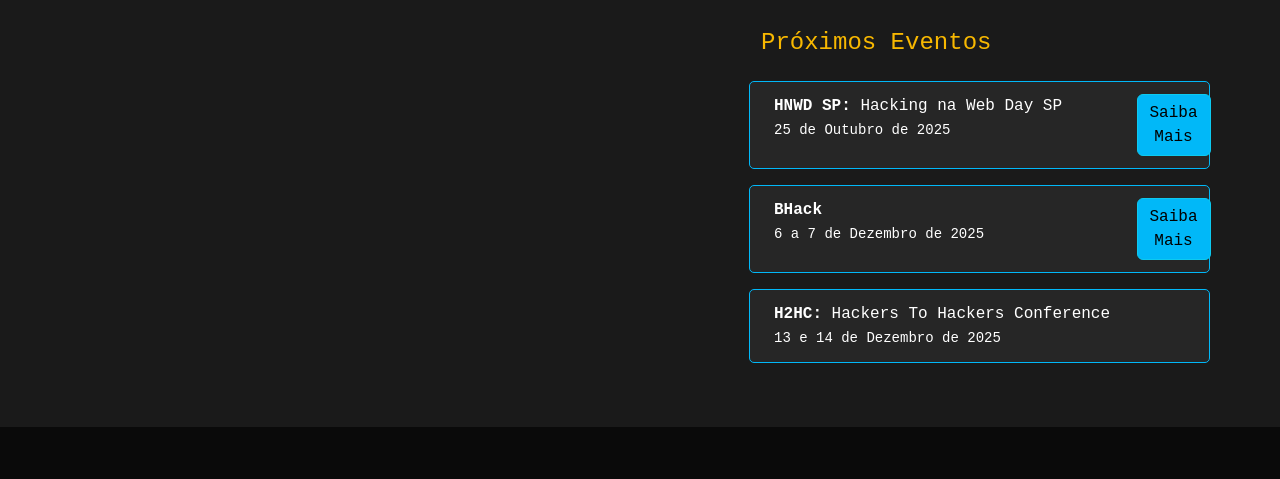
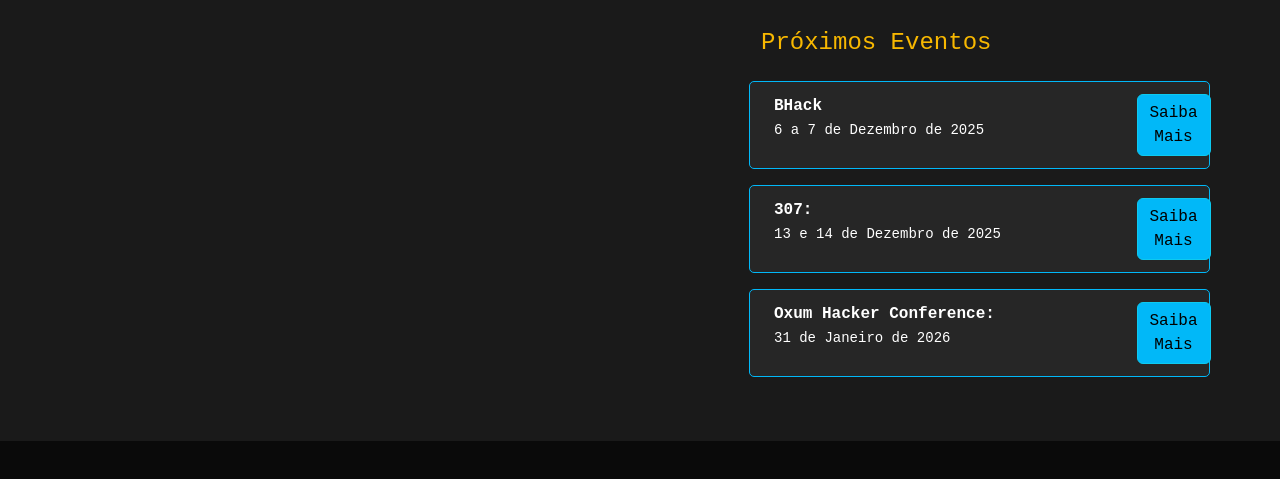
Before and after one commit to PirateShipBr/Website, a plain HTML site: page events.html in a window 1280 px wide. Shown: the part 165-644 px from the top of the page. Drawn offline with nearby package versions, Linux system fonts and the light colour scheme; a script that the page names is missing.

Commit message:
fix:ajustes nos eventos e css

```diff
--- a/events.html
+++ b/events.html
@@ -22,9 +22,9 @@
           today: 'Hoje'
         },
         events: [
-          { title: 'HNWD SP', start: '2025-10-25', end: '2025-10-25' },
           { title: 'Bhack', start: '2025-12-06', end: '2025-10-07' },
-          { title: 'H2HC', start: '2025-12-13', end: '2025-12-14' }
+          { title: '307', start: '2025-12-13', end: '2025-12-15' },
+          { title: 'Oxum HC', start: '2026-01-31', end: '2026-02-01' }
 
         ]
       });
@@ -86,38 +86,39 @@
         <div class="col-12 col-lg-5">
           <h4 class="mb-4 text-accent-warm">Próximos Eventos</h4>
           <ul class="list-unstyled event-list">
-            <li data-date="2025-10-25" class="event-item row">
-              <div class="col-xs-10 col-sm-10 col-md-10">
-                <strong>HNWD SP:</strong> Hacking na Web Day SP<br><small>25 de Outubro de 2025</small>
 
-              </div>
-              <div class="col-xs-2 col-sm-12 col-md-2">
-                <a href="https://www.sympla.com.br/evento/hnwd-sao-paulo-2025/2960294?d=PIRATE20" target="_blank">
-                  <button type="button" class="btn btn-info">Saiba Mais</button>
-                </a>
-              </div>
-
-            </li>
             <li data-date="2025-12-06" class="event-item row">
               <div class="col-xs-10 col-sm-10 col-md-10">
                 <strong>BHack</strong><br><small>6 a 7 de Dezembro de 2025</small>
-
               </div>
               <div class="col-xs-2 col-sm-12 col-md-2">
                 <a href="https://www.sympla.com.br/evento/bhack-conference-2025/2915916?d=piratinha10" target="_blank">
                   <button type="button" class="btn btn-info">Saiba Mais</button>
                 </a>
               </div>
+            </li>
 
-            </li>
             <li data-date="2025-12-13" class="event-item row">
               <div class="col-xs-10 col-sm-10 col-md-10">
-                <strong>H2HC:</strong> Hackers To Hackers Conference<br><small>13 e 14 de Dezembro de 2025</small>
-
+                <strong>307:</strong><br><small>13 e 14 de Dezembro de 2025</small>
               </div>
-
+              <div class="col-xs-2 col-sm-12 col-md-2">
+                <a href="https://307conf.com.br/pt-br/" target="_blank">
+                  <button type="button" class="btn btn-info">Saiba Mais</button>
+                </a>
+              </div>
             </li>
 
+             <li data-date="2025-12-13" class="event-item row">
+              <div class="col-xs-10 col-sm-10 col-md-10">
+                <strong>Oxum Hacker Conference:</strong><br><small>31 de Janeiro de 2026</small>
+              </div>
+              <div class="col-xs-2 col-sm-12 col-md-2">
+                <a href="https://www.sympla.com.br/evento/oxum-hacker-conference/3212017" target="_blank">
+                  <button type="button" class="btn btn-info">Saiba Mais</button>
+                </a>
+              </div>
+            </li>
           </ul>
         </div>
 
```
Also changed, not shown: about.html (+5 -31 lines).
